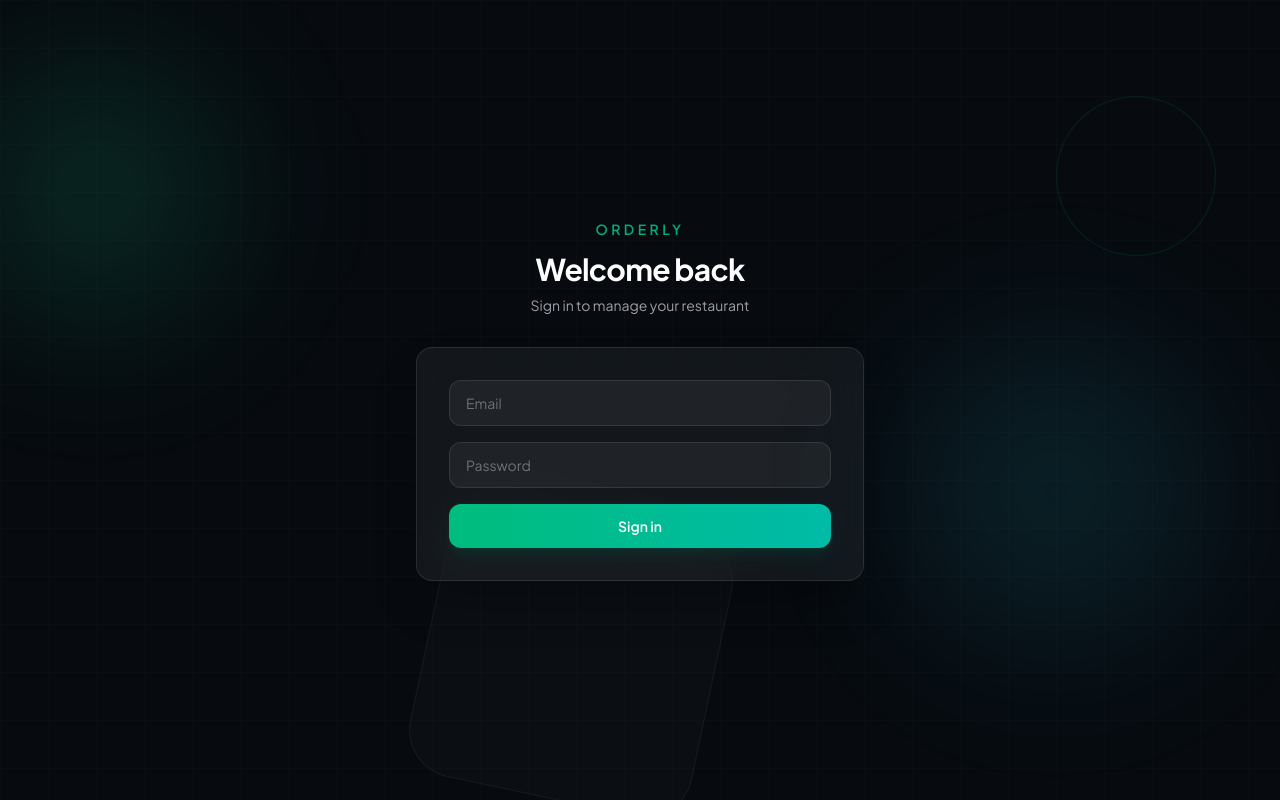
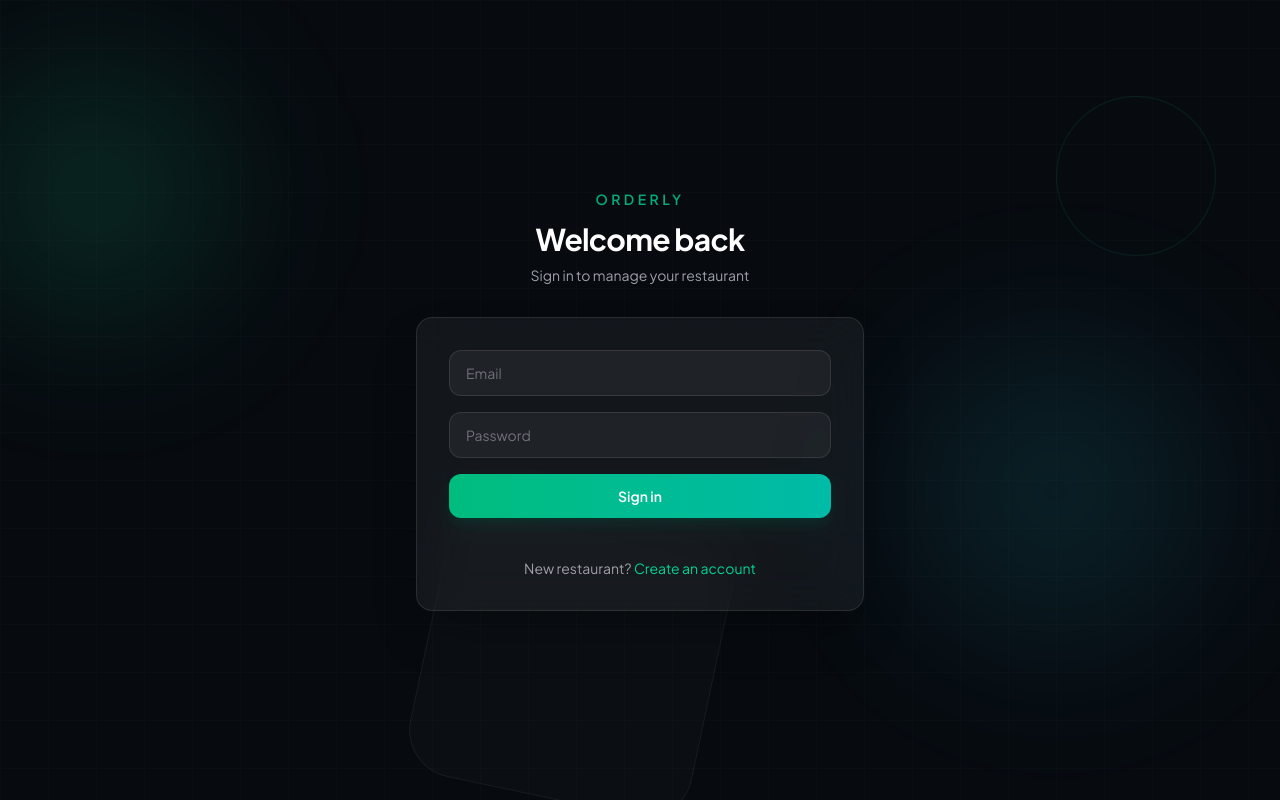
Before and after one commit to Chuuch/Orderly, a React (Vite) app in the folder frontend/: page /login in a window 1280 px wide. Built offline with nearby package versions, Linux system fonts and the light colour scheme; no server answers.

Commit message:
Enhance LoginPage with account creation link
- Updated LoginPage component to include a link for new users to create an account.
- Improved user navigation by integrating the Link component from react-router-dom.
- Enhanced user experience with additional messaging for account registration.

```diff
--- a/frontend/src/pages/LoginPage.tsx
+++ b/frontend/src/pages/LoginPage.tsx
@@ -4,7 +4,7 @@ import { PageBackdrop } from "@/components/ui/PageBackdrop";
 import { GlassCard } from "@/components/ui/GlassCard";
 import { getDefaultRoute } from "@/lib/roles";
 import { useEffect, type SubmitEventHandler } from "react";
-import { useNavigate } from "react-router-dom";
+import { Link, useNavigate } from "react-router-dom";
 
 export function LoginPage() {
     const login = useLogin();
@@ -60,6 +60,12 @@ export function LoginPage() {
                             <button type="submit" disabled={login.isPending} className="btn-primary w-full">
                                 {login.isPending ? "Signing in…" : "Sign in"}
                             </button>
+                            <p className="mt-6 text-center text-sm text-zinc-400">
+                                New restaurant?{" "}
+                                <Link to="/signup" className="text-emerald-400 hover:text-emerald-300">
+                                    Create an account
+                                </Link>
+                            </p>
                         </form>
                     </GlassCard>
                 </div>
```
